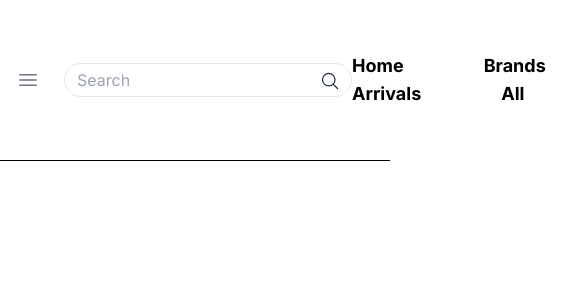
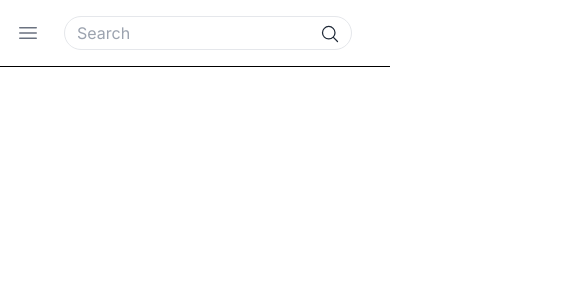
Before and after one commit to astronomx/solemarket, a Next.js app: page / in a window 390 px wide. Shown: the top 300 px of the page, 585 px wide, since content can reach past the window. Built offline with nearby package versions, Linux system fonts and the light colour scheme.

Commit message:
Responsive

```diff
--- a/src/components/Navbar.tsx
+++ b/src/components/Navbar.tsx
@@ -1,8 +1,6 @@
 import Link from 'next/link';
 import { MagnifyingGlassIcon } from "@heroicons/react/24/outline";
 import { Bars3Icon } from "@heroicons/react/24/outline";
-
-
 
 const Navbar = () => {
   return (
@@ -21,7 +19,7 @@ const Navbar = () => {
           </div>
         </div>
       </div>
-      <div className="space-x-20">
+      <div className="hidden md:flex space-x-20">
         <Link href="/about" passHref>
           <span className="font-bold text-lg hover:text-[#098C4C]">Home</span>
         </Link>
@@ -40,7 +38,11 @@ const Navbar = () => {
         </Link>
       </div>
 
-      <div>
+      <div className="md:hidden"> {/* Alleen weergegeven op kleine schermen */}
+        {/* Plaats hier je mobiele menu-activator, bijvoorbeeld een knop die het menu opent */}
+      </div>
+
+      <div className="hidden md:block">
         <button className="font-bold text-[#098C4C] py-2 px-4">
           Login
         </button>
```
